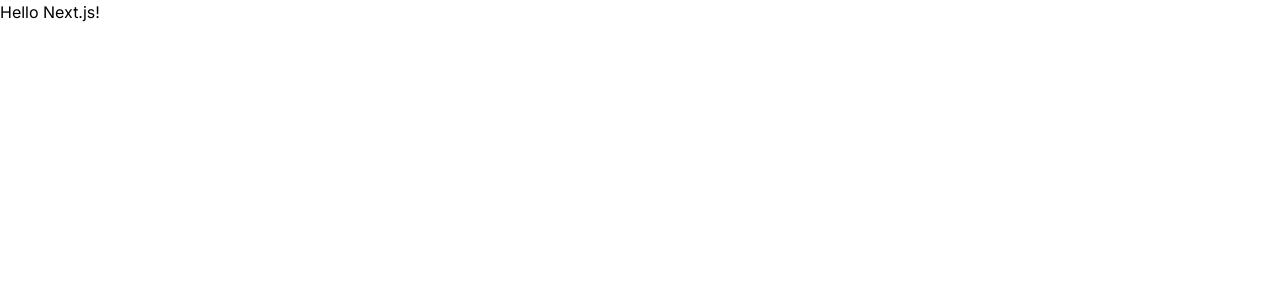
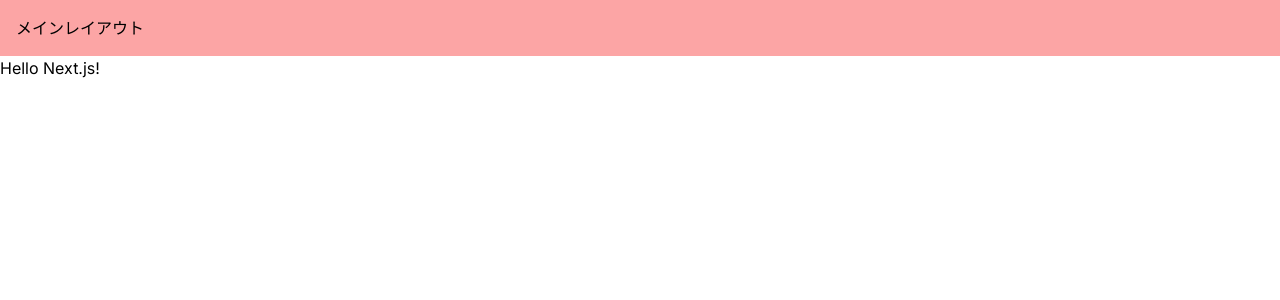
Before and after one commit to kamiya-shion/nextjs-tutorial, a Next.js app: page / in a window 1280 px wide. Shown: the top 300 px of the page. Built offline with nearby package versions, Linux system fonts and the light colour scheme.

Commit message:
共通レイアウト

```diff
--- a/src/app/layout.tsx
+++ b/src/app/layout.tsx
@@ -16,7 +16,10 @@
 }>) {
   return (
     <html lang="en">
-      <body className={inter.className}>{children}</body>
+      <body className={inter.className}>
+        <div className="bg-red-300 p-4">メインレイアウト</div>
+        {children}
+      </body>
     </html>
   );
 }
--- /dev/null
+++ b/src/app/task/layout.tsx
@@ -0,0 +1,14 @@
+const TaskLayout = ({
+  children,
+}: Readonly<{
+  children: React.ReactNode;
+}>) => {
+  return (
+    <div className="bg-blue-300 p-4">
+      <div>タスクレイアウト</div>
+      {children}
+    </div>
+  );
+};
+
+export default TaskLayout;
```
